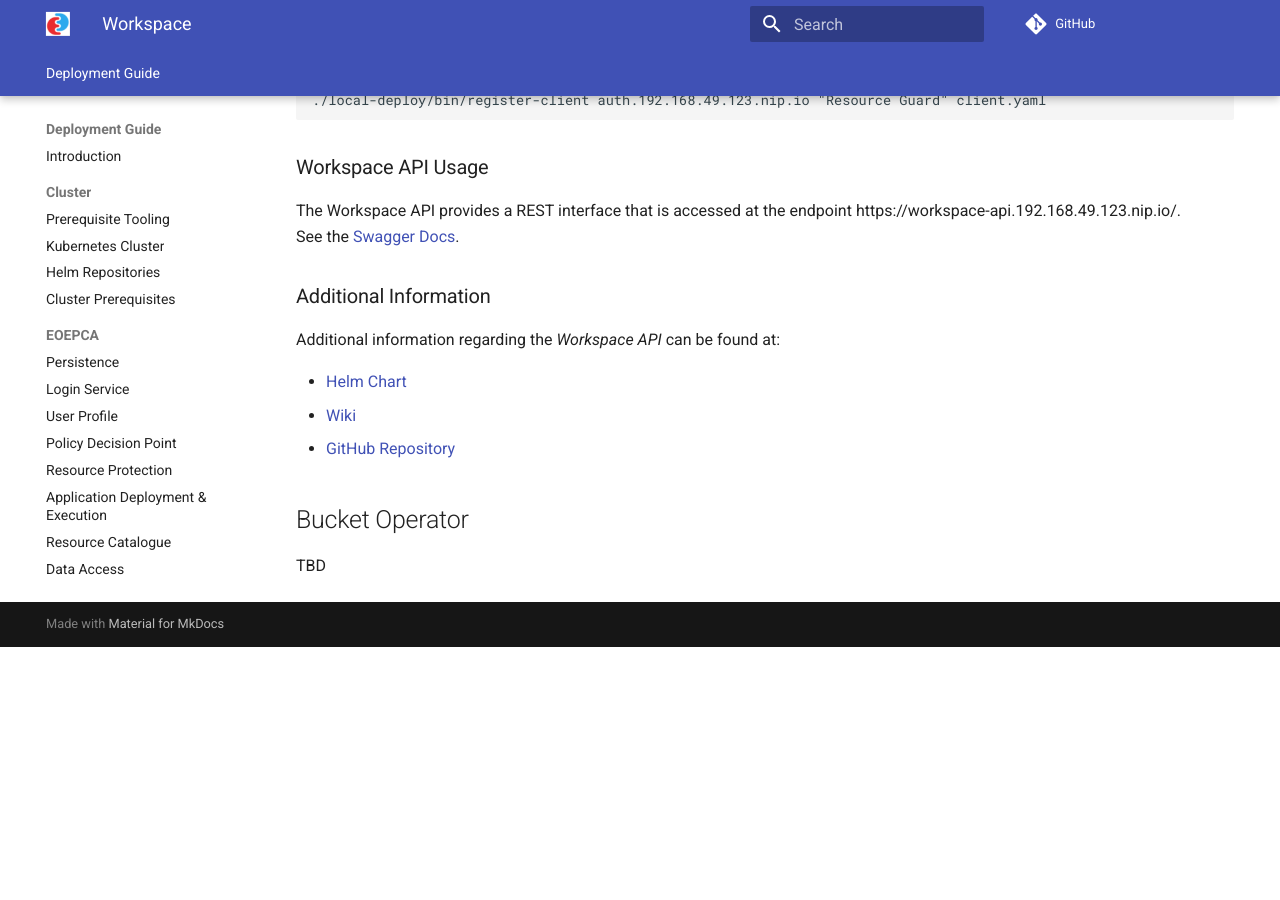
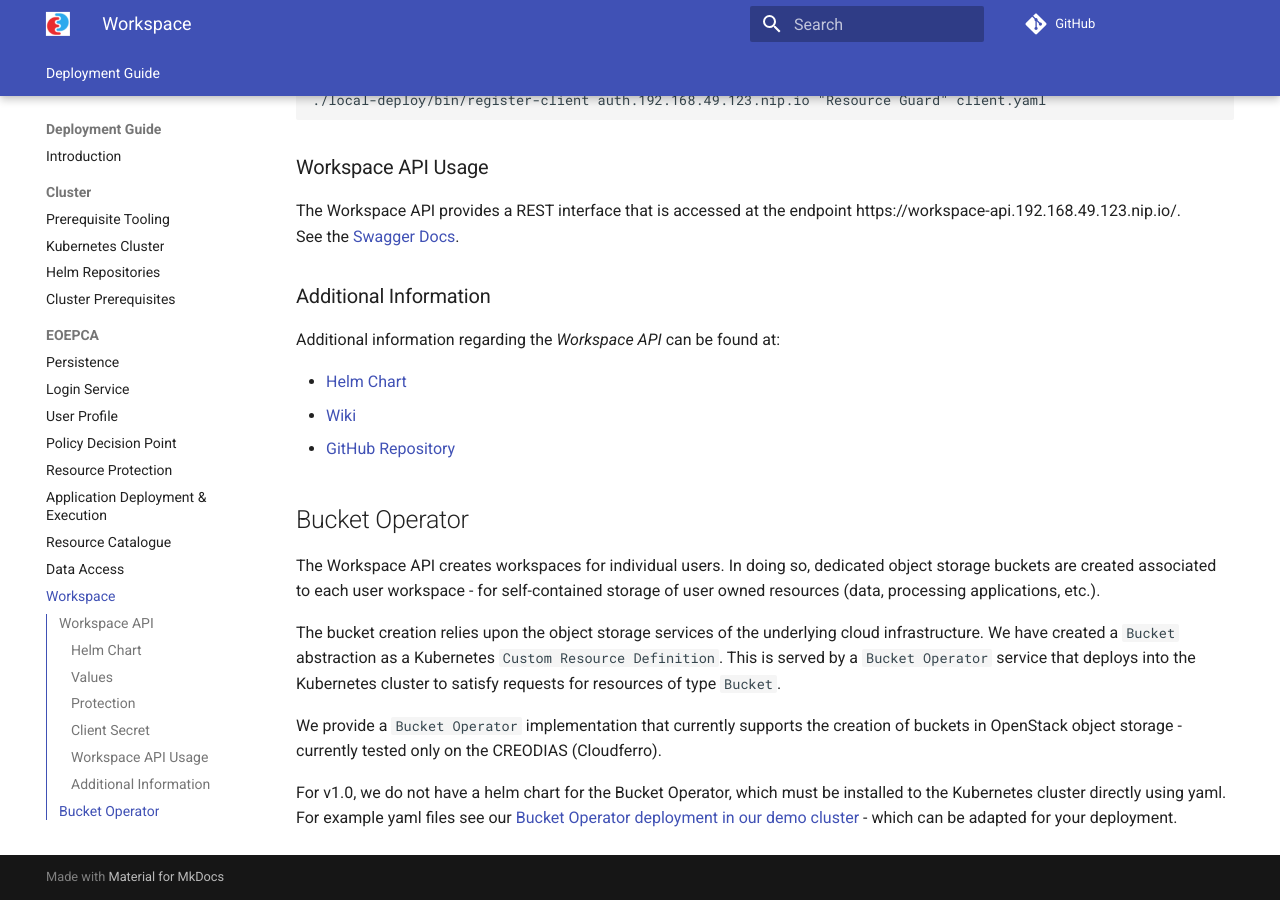
Before and after one commit to EOEPCA/deployment-guide, an MkDocs documentation site: the page built from docs/workspace.md, in a window 1280 px wide and 900 px high, scrolled down 3593 px. Built offline with MkDocs 1.6.1 and Material for MkDocs 9.7.7, drawn with Linux system fonts in a browser that asks for light colours; comment, search, counter and statistics services are not loaded; before the commit the page ends 4240 px from its top, so only the background shows below that.

Commit message:
[workspace] add description of Bucket Operator

```diff
--- a/docs/workspace.md
+++ b/docs/workspace.md
@@ -176,4 +176,10 @@
 
 ## Bucket Operator
 
-TBD
+The Workspace API creates workspaces for individual users. In doing so, dedicated object storage buckets are created associated to each user workspace - for self-contained storage of user owned resources (data, processing applications, etc.).
+
+The bucket creation relies upon the object storage services of the underlying cloud infrastructure. We have created a `Bucket` abstraction as a Kubernetes `Custom Resource Definition`. This is served by a `Bucket Operator` service that deploys into the Kubernetes cluster to satisfy requests for resources of type `Bucket`.
+
+We provide a `Bucket Operator` implementation that currently supports the creation of buckets in OpenStack object storage - currently tested only on the CREODIAS (Cloudferro).
+
+For v1.0, we do not have a helm chart for the Bucket Operator, which must be installed to the Kubernetes cluster directly using yaml. For example yaml files see our [Bucket Operator deployment in our demo cluster](https://github.com/EOEPCA/eoepca/tree/v1.0/system/clusters/creodias/resource-management/bucket-operator) - which can be adapted for your deployment.
```
